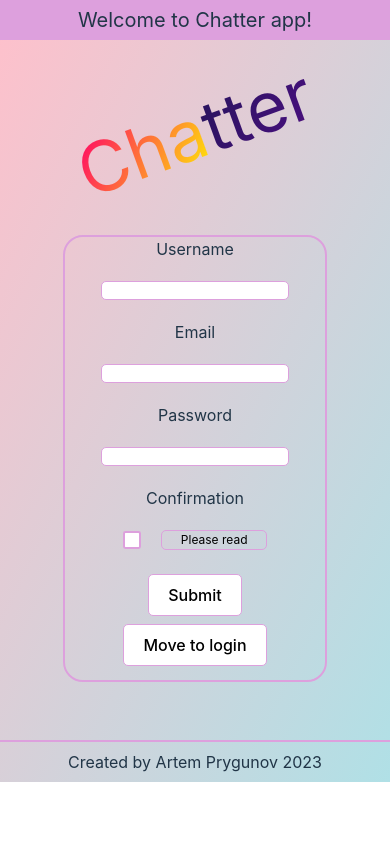
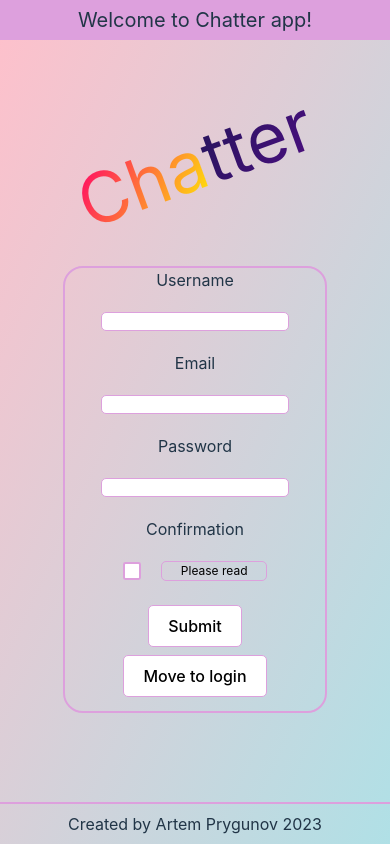
Before and after one commit to harry177/chatter, a React (Vite) app in the folder frontend/: page / in a window 390 px wide. Built offline with nearby package versions, Linux system fonts and the light colour scheme; no server answers.

Commit message:
fix: correct general responsive styles

```diff
--- a/frontend/src/App.scss
+++ b/frontend/src/App.scss
@@ -21,6 +21,7 @@
 
   @media (max-width: 767px) {
     justify-content: space-evenly;
+    min-height: inherit;
   }
 }
 
--- a/frontend/src/Components/CommonView/CommonView.styles.scss
+++ b/frontend/src/Components/CommonView/CommonView.styles.scss
@@ -4,6 +4,7 @@
     justify-content: space-around;
     width: inherit;
     height: inherit;
+    min-height: inherit;
     position: relative;
     background: linear-gradient(to top left, powderblue, pink);
 
```
